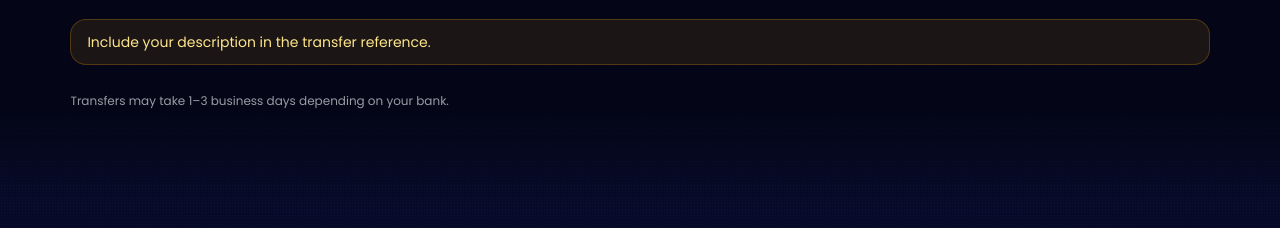
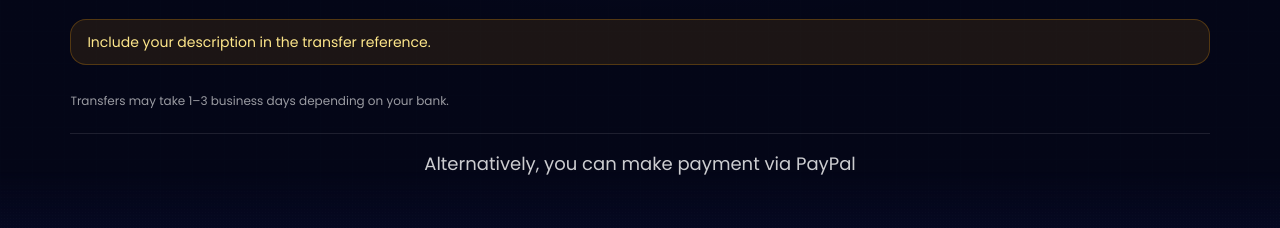
Before and after one commit to gantug/perfecttend, a Next.js app: page / in a window 1280 px wide. Shown: the part 4660-4888 px from the top of the page. Built offline with nearby package versions, Linux system fonts and the light colour scheme.

Commit message:
alternate sentence

```diff
--- a/src/components/Payment.tsx
+++ b/src/components/Payment.tsx
@@ -144,6 +144,12 @@
             Transfers may take 1–3 business days depending on your bank.
           </p>
         </footer>
+
+        <div className="pt-4 border-t border-white/10">
+          <p className="text-base md:text-lg text-white/80 text-center">
+            Alternatively, you can make payment via PayPal
+          </p>
+        </div>
       </div>
     </section>
   );
```
